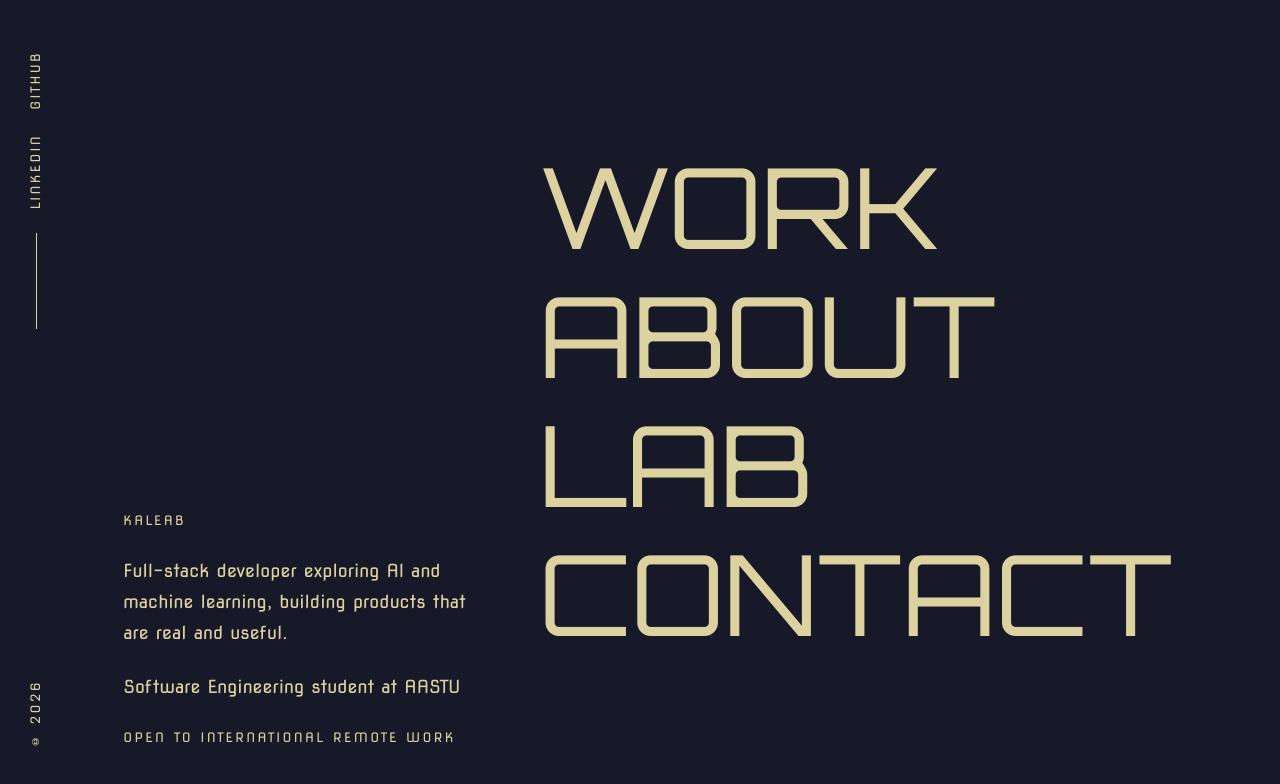
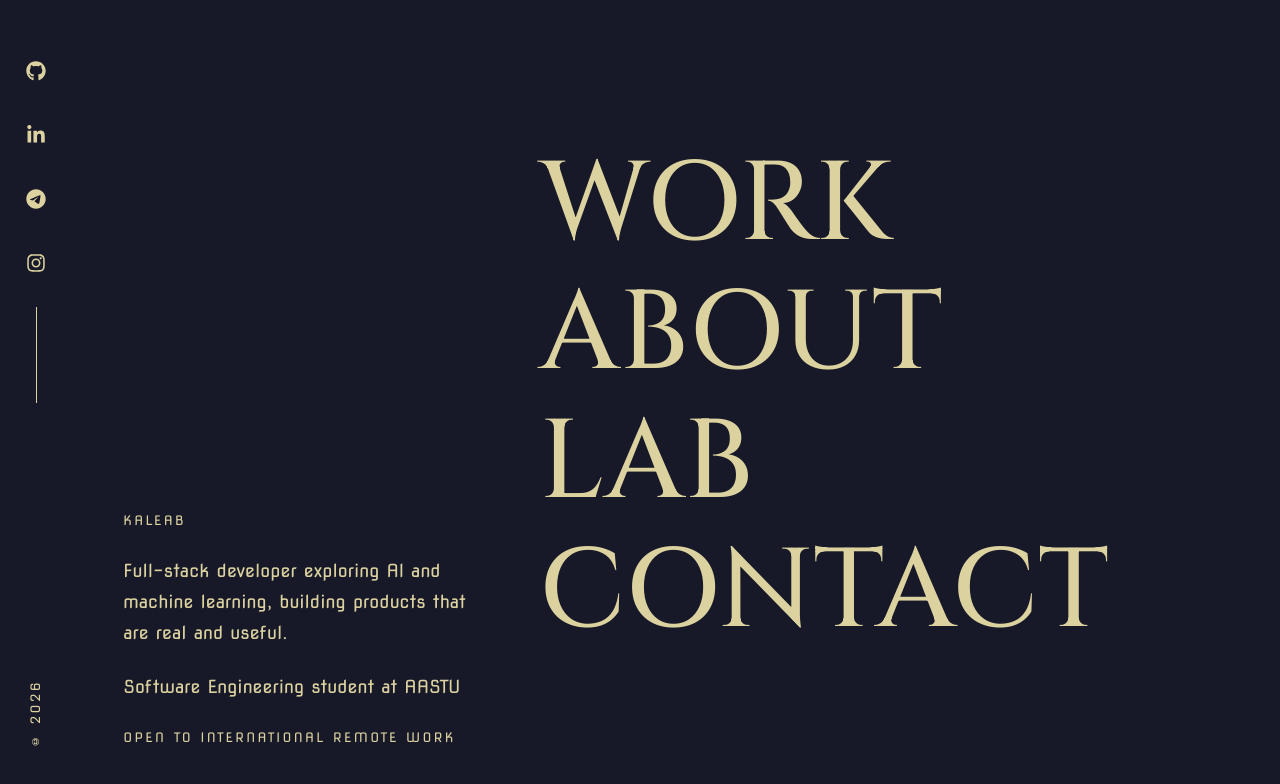
Before and after one commit to kaleabsolomon-00/mainPortfolio, a React (Vite) app: page / in a window 1280 px wide. Shown: the top 784 px of the page. Built offline with nearby package versions, Linux system fonts and the light colour scheme.

Commit message:
feat: add social icons component and update social links; enhance styling and accessibility

```diff
--- a/index.html
+++ b/index.html
@@ -29,8 +29,10 @@
          To swap fonts: change this link AND the two --font-* values in src/styles/tokens.css -->
     <link rel="preconnect" href="https://fonts.googleapis.com" />
     <link rel="preconnect" href="https://fonts.gstatic.com" crossorigin />
+    <link rel="preconnect" href="https://fonts.googleapis.com" />
+    <link rel="preconnect" href="https://fonts.gstatic.com" crossorigin />
     <link
-      href="https://fonts.googleapis.com/css2?family=Nova+Square&family=Orbitron:wght@400..900&display=swap"
+      href="https://fonts.googleapis.com/css2?family=Cinzel:wght@400..900&family=Nova+Square&display=swap"
       rel="stylesheet"
     />
   </head>
--- a/package.json
+++ b/package.json
@@ -12,6 +12,7 @@
   "dependencies": {
     "react": "^19.3.1",
     "react-dom": "^19.3.1",
+    "react-icons": "^5.7.0",
     "react-router-dom": "^7.18.5"
   },
   "devDependencies": {
--- a/src/components/SideRail.css
+++ b/src/components/SideRail.css
@@ -52,3 +52,20 @@ a.rail__text:hover {
   height: 6rem;
   background: currentColor;
 }
+
+/* ---- Social icons (homepage rail) --------------------------------------- */
+.rail__icon {
+  display: grid;
+  place-items: center;
+  width: 2.5rem; /* comfortable tap target */
+  height: 2.5rem;
+  font-size: 1.25rem; /* icon size: raise to 1.5rem for bigger logos */
+  transition:
+    transform 0.25s var(--ease-out),
+    opacity 0.2s var(--ease-out);
+}
+.rail__icon:hover,
+.rail__icon:focus-visible {
+  transform: scale(1.2);
+  opacity: 0.7;
+}
--- a/src/components/SideRail.jsx
+++ b/src/components/SideRail.jsx
@@ -11,22 +11,33 @@ import { Link } from "react-router-dom";
 
 import content from "../content.js";
 import "./SideRail.css";
+import SocialIcon, { hasIcon } from "./SocialIcon.jsx";
 
 export default function SideRail({ isHome }) {
   return (
     <aside className="rail" aria-label="Site sidebar">
       <div className="rail__top">
         {isHome ? (
-          // Social links on the homepage
+          // Social links on the homepage: logo only
           content.contact.socials.map((social) => (
             <a
               key={social.label}
-              className="rail__text label"
+              className={
+                hasIcon(social.icon) ? "rail__icon" : "rail__text label"
+              }
               href={social.url}
               target="_blank"
               rel="noopener noreferrer"
+              aria-label={social.label} // screen readers read the name
+              title={social.label} // tooltip on hover
             >
-              {social.label}
+              {/* If the icon name is missing or misspelled, the text shows
+                  instead, so a link never disappears */}
+              {hasIcon(social.icon) ? (
+                <SocialIcon name={social.icon} />
+              ) : (
+                social.label
+              )}
             </a>
           ))
         ) : (
--- /dev/null
+++ b/src/components/SocialIcon.jsx
@@ -0,0 +1,47 @@
+/* ==========================================================================
+   SOCIAL ICON
+   Turns an icon name from content.js into a logo.
+     <SocialIcon name="github" />
+
+   To support another platform:
+     1. import its icon from "react-icons/fa6" (browse them at react-icons.github.io/react-icons)
+     2. add one line to the `icons` list below
+   ========================================================================== */
+
+import {
+  FaBehance,
+  FaDribbble,
+  FaEnvelope,
+  FaGithub,
+  FaInstagram,
+  FaLinkedinIn,
+  FaTelegram,
+  FaTiktok,
+  FaXTwitter,
+  FaYoutube,
+} from "react-icons/fa6";
+
+/* icon name (used in content.js) → logo */
+const icons = {
+  behance: FaBehance,
+  dribbble: FaDribbble,
+  email: FaEnvelope,
+  github: FaGithub,
+  instagram: FaInstagram,
+  linkedin: FaLinkedinIn,
+  telegram: FaTelegram,
+  tiktok: FaTiktok,
+  x: FaXTwitter,
+  youtube: FaYoutube,
+};
+
+/* Returns null for an unknown name, so the caller can fall back to text */
+export const hasIcon = (name) => Boolean(icons[name]);
+
+export default function SocialIcon({ name }) {
+  const Icon = icons[name];
+  if (!Icon) return null;
+
+  // aria-hidden: the link around it carries the accessible name
+  return <Icon aria-hidden="true" focusable="false" />;
+}
--- a/src/content.js
+++ b/src/content.js
@@ -188,10 +188,26 @@ const content = {
     },
     email: "your.email@example.com", // TODO: replace
     socials: [
-      { label: "GitHub", url: "https://github.com/your-username" },
-      { label: "LinkedIn", url: "https://linkedin.com/in/your-username" },
-      // Add or remove as you like:
-      // { label: "Telegram", url: "https://t.me/your-username" },
+      {
+        label: "GitHub",
+        icon: "github",
+        url: "https://github.com/your-username",
+      },
+      {
+        label: "LinkedIn",
+        icon: "linkedin",
+        url: "https://linkedin.com/in/your-username",
+      },
+      {
+        label: "Telegram",
+        icon: "telegram",
+        url: "https://t.me/your-username",
+      },
+      {
+        label: "instagram",
+        icon: "instagram",
+        url: "https://instagram.com/your-username",
+      },
     ],
   },
 };
--- a/src/pages/About.css
+++ b/src/pages/About.css
@@ -41,6 +41,7 @@
 .about__headline {
   font-size: clamp(1.6rem, 1rem + 3.75vw, 3.25rem);
   max-width: 24ch;
+  font-weight: 500;
 }
 
 /* ---- Portrait ----------------------------------------------------------- */
--- a/src/pages/Home.css
+++ b/src/pages/Home.css
@@ -32,6 +32,7 @@
   display: inline-block; /* needed so transforms work on the link */
   font-family: var(--font-display);
   font-size: var(--text-nav);
+  font-weight: 500;
   line-height: 1.15;
   text-transform: uppercase;
 
--- a/src/styles/tokens.css
+++ b/src/styles/tokens.css
@@ -10,7 +10,7 @@
   --milk: #dcd2a0; /* light surface / light text */
 
   /* ---- Fonts ----------------------------------------------------------- */
-  --font-display: "Orbitron", sans-serif; /* big headings, nav, project names */
+  --font-display: "cinzel", sans-serif; /* big headings, nav, project names */
   --font-body: "nova square", serif; /* paragraphs, labels */
 
   /* ---- Type scale -------------------------------------------------------
```
Also changed, not shown: 1 other file (tests, documents, lock files or other folders).
